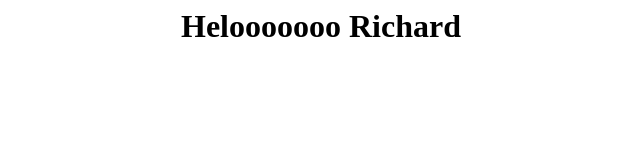
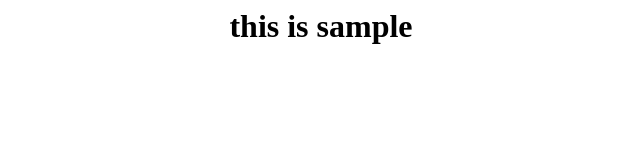
Before and after one commit to Richard-solomon/Sample, a website: page index.html in a window 1280 px wide. Shown: the whole page, without its empty margins (319-959 px from the left). Drawn offline with Linux system fonts and the light colour scheme.

Commit message:
changed the content

```diff
--- a/index.html
+++ b/index.html
@@ -1,7 +1,7 @@
 <html>
 <body>
 <center>
-<h1> Helooooooo Richard </h1>
+<h1> this is sample </h1>
 </center>
 </body>
 </html>
```
